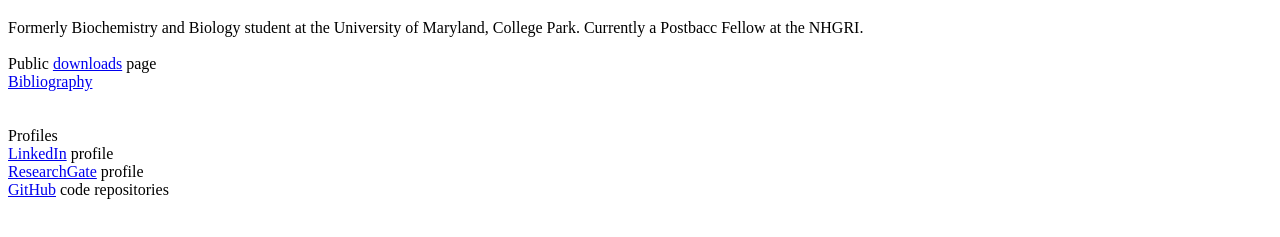
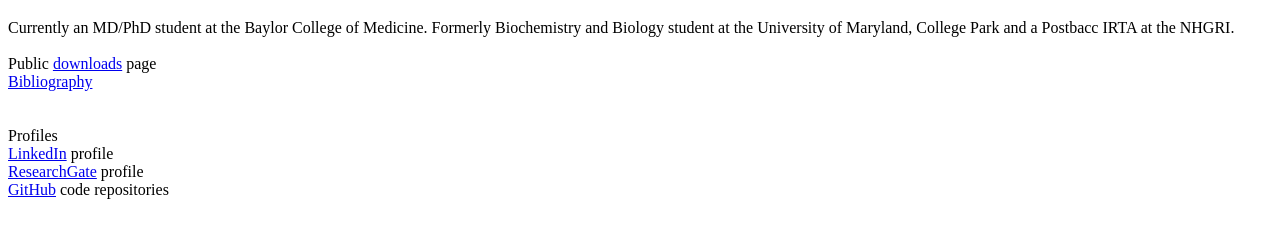
Before and after one commit to mtyrlik/mtyrlik.github.io, a plain HTML site: page index.html in a window 1280 px wide. Shown: the part 61-298 px from the top of the page. Drawn offline with Linux system fonts and the light colour scheme.

Commit message:
modified:   index.html

```diff
--- a/index.html
+++ b/index.html
@@ -1,7 +1,7 @@
 <!DOCTYPE html>
 <html>
 	<h1>Michal Tyrlik</h1>
-	Formerly Biochemistry and Biology student at the University of Maryland, College Park. Currently a Postbacc Fellow at the NHGRI.</br></br>
+	Currently an MD/PhD student at the Baylor College of Medicine. Formerly Biochemistry and Biology student at the University of Maryland, College Park and a Postbacc IRTA at the NHGRI.</br></br>
 
 	Public <a href="downloads">downloads</a> page</br>
 	<a href="https://scholar.google.com/citations?user=s7dwVr8AAAAJ&hl=en&oi=ao">Bibliography</a></br>
```
